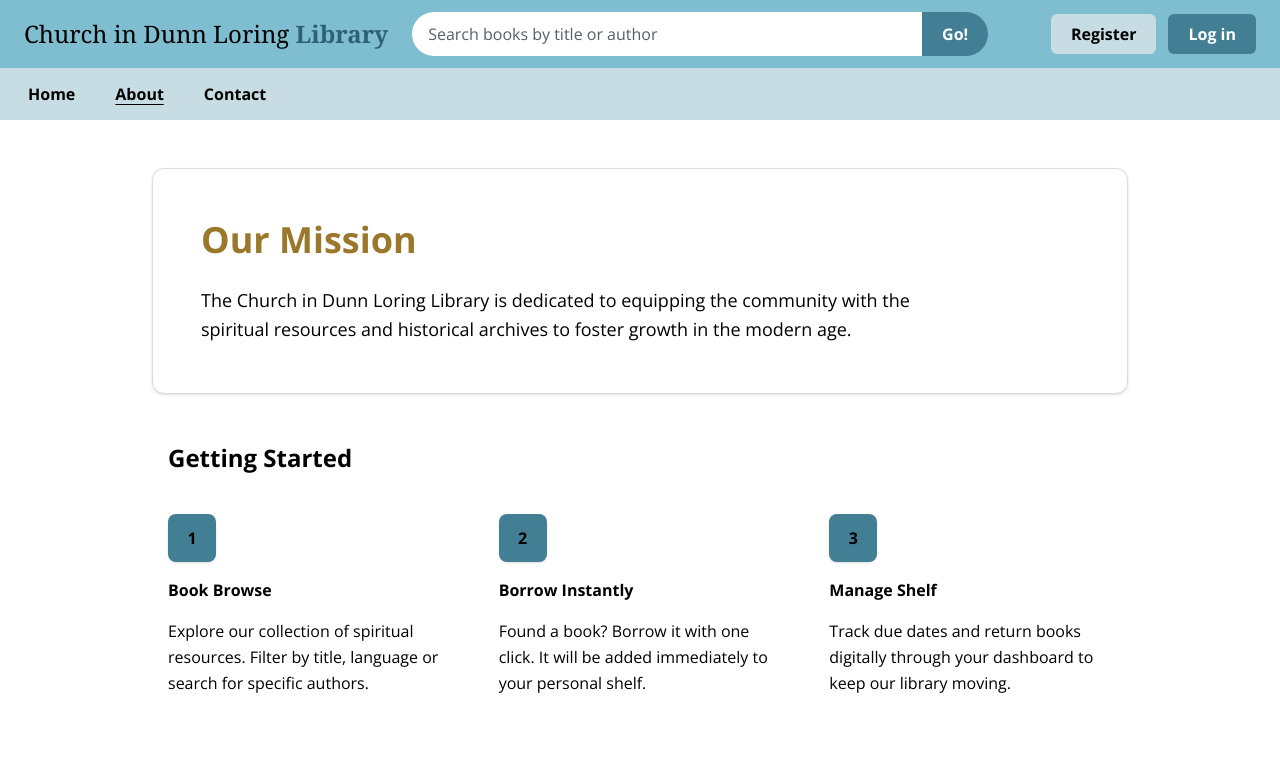
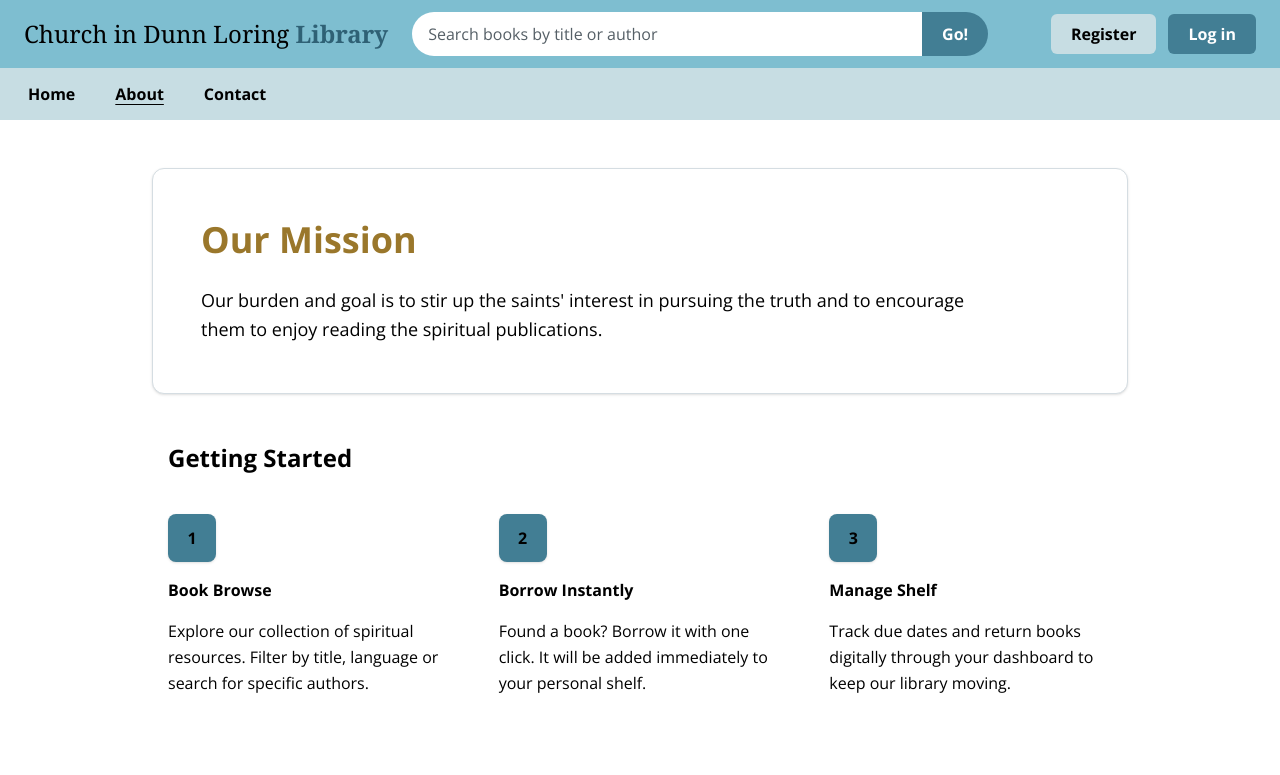
Before and after one commit to panzhh/libri-stack, a React (Vite) app: page /about in a window 1280 px wide. Shown: the top 775 px of the page. Built offline with nearby package versions, Linux system fonts and the light colour scheme; no server answers.

Commit message:
About page: new mission text
Co-Authored-By: Claude Opus 5.5 <noreply@anthropic.com>

```diff
--- a/src/pages/About.jsx
+++ b/src/pages/About.jsx
@@ -28,9 +28,9 @@ export default function About() {
           Our Mission
         </h1>
         <p className='text-lg text-black leading-relaxed font-medium max-w-3xl'>
-          The Church in Dunn Loring Library is dedicated to equipping the
-          community with the spiritual resources and historical archives to
-          foster growth in the modern age.
+          Our burden and goal is to stir up the saints' interest in pursuing
+          the truth and to encourage them to enjoy reading the spiritual
+          publications.
         </p>
       </section>
 
```
